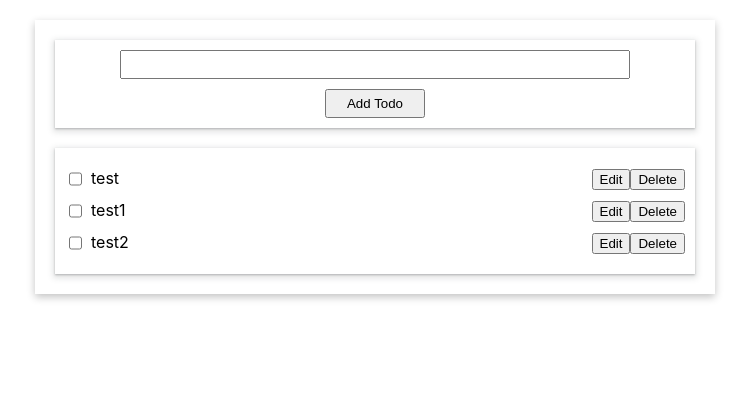
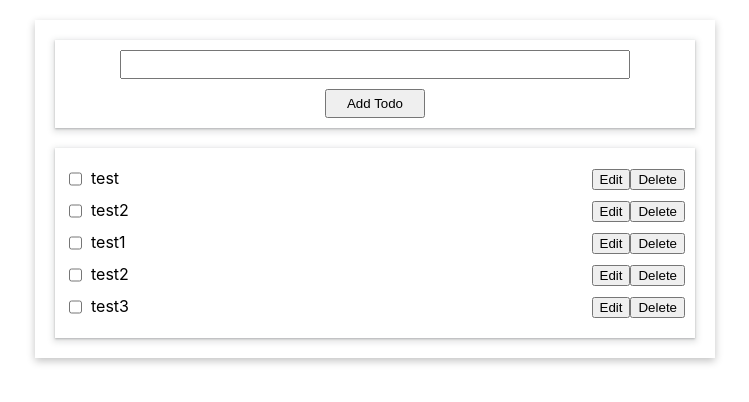
Before and after one commit to SaajidMuhammad/react18-todo-poc, a React (Create React App) app: page / in a window 1280 px wide. Shown: the top 402 px of the page, without its empty margins (265-1014 px from the left). Built offline with nearby package versions, Linux system fonts and the light colour scheme.

Commit message:
Comp chnages

```diff
--- a/public/index.html
+++ b/public/index.html
@@ -10,34 +10,13 @@
       content="Web site created using create-react-app"
     />
     <link rel="apple-touch-icon" href="%PUBLIC_URL%/logo192.png" />
-    <!--
-      manifest.json provides metadata used when your web app is installed on a
-      user's mobile device or desktop. See https://developers.google.com/web/fundamentals/web-app-manifest/
-    -->
+
     <link rel="manifest" href="%PUBLIC_URL%/manifest.json" />
-    <!--
-      Notice the use of %PUBLIC_URL% in the tags above.
-      It will be replaced with the URL of the `public` folder during the build.
-      Only files inside the `public` folder can be referenced from the HTML.
 
-      Unlike "/favicon.ico" or "favicon.ico", "%PUBLIC_URL%/favicon.ico" will
-      work correctly both with client-side routing and a non-root public URL.
-      Learn how to configure a non-root public URL by running `npm run build`.
-    -->
-    <title>Todo App</title>
+    <title>Todo App new</title>
   </head>
   <body>
     <noscript>You need to enable JavaScript to run this app.</noscript>
     <div id="root"></div>
-    <!--
-      This HTML file is a template.
-      If you open it directly in the browser, you will see an empty page.
-
-      You can add webfonts, meta tags, or analytics to this file.
-      The build step will place the bundled scripts into the <body> tag.
-
-      To begin the development, run `npm start` or `yarn start`.
-      To create a production bundle, use `npm run build` or `yarn build`.
-    -->
   </body>
 </html>
--- a/src/App.js
+++ b/src/App.js
@@ -1,19 +1,36 @@
 import React, { useEffect, useState } from "react";
 import "./App.css";
-import Input from "./components/input/Input";
-import Todos from "./components/todos/Todos";
+import InputWrapper from "./components/inputWrapper/InputWrapper";
+import TodoList from "./components/todoList/TodoList";
 
 function App() {
-  const [todos, setTodos] = useState(["test", "test1", "test2"]);
-
-  useEffect(() => {
-    console.log("money recived");
-  }, [todos]);
+  const [todos, setTodos] = useState([
+    {
+      id: 1,
+      name: "test",
+    },
+    {
+      id: 2,
+      name: "test2",
+    },
+    {
+      id: 3,
+      name: "test1",
+    },
+    {
+      id: 4,
+      name: "test2",
+    },
+    {
+      id: 5,
+      name: "test3",
+    },
+  ]);
 
   return (
     <div className="App">
-      <Input setTodos={setTodos} todos={todos} />
-      <Todos todos={todos} />
+      <InputWrapper setTodos={setTodos} todos={todos} />
+      <TodoList setTodos={setTodos} todos={todos} />
     </div>
   );
 }
--- a/src/components/input/Input.jsx
+++ b/src/components/inputWrapper/InputWrapper.jsx
@@ -1,19 +1,15 @@
 import React, { useState } from "react";
-import "./Input.css";
+import "./InputWrapper.css";
 
-const Input = (props) => {
+const InputWrapper = ({ setTodos, todos }) => {
   const [todoInput, setTodoInput] = useState("");
 
   const addTodo = () => {
-    console.log("from parent", props.todos);
-
-    let existingTodos = props.todos;
-
+    let existingTodos = todos;
     existingTodos.push(todoInput);
-
-    console.log("added by son", existingTodos);
-
-    props.setTodos(existingTodos);
+    // console.log(existingTodos, "existingTodos");
+    setTodos(["test", "test1", "test2", "new"]);
+    // setTodos((preState) => [{ ...preState, todoInput }]);
   };
 
   return (
@@ -33,8 +29,16 @@ const Input = (props) => {
       >
         Add Todo
       </button>
+      {/*
+      <button
+        onClick={() => {
+          setTest("update");
+        }}
+      >
+        test
+      </button> */}
     </div>
   );
 };
 
-export default Input;
+export default InputWrapper;
--- /dev/null
+++ b/src/components/todoList/TodoList.jsx
@@ -0,0 +1,36 @@
+import React from "react";
+import "./TodoList.css";
+
+const TodosList = ({ todos, setTodos }) => {
+  const deleteTodo = (index) => {
+    todos.splice(index, 1);
+
+    setTodos(todos);
+
+    // console.log(todos, "todos list after remove");
+  };
+
+  return (
+    <div className="todo-wrapper">
+      {todos?.map((todo, index) => {
+        return (
+          <div className="single-todo" key={todo?.id}>
+            <div className="checkbox-wrapper">
+              <input type="checkbox" />
+              <div>{todo?.name}</div>
+            </div>
+
+            <div>
+              <button>Edit</button>
+              <button onClick={() => deleteTodo(index)}>Delete</button>
+            </div>
+          </div>
+        );
+      })}
+
+      {/* <div>{test}</div> */}
+    </div>
+  );
+};
+
+export default TodosList;
--- a/src/components/todos/Todos.jsx
+++ /dev/null
@@ -1,28 +0,0 @@
-import React from "react";
-import "./Todos.css";
-
-const Todos = (props) => {
-  console.log(props, "props");
-
-  return (
-    <div className="todo-wrapper">
-      {props.todos.map((todo, i) => {
-        return (
-          <div className="single-todo">
-            <div className="checkbox-wrapper">
-              <input type="checkbox" />
-              <div>{todo}</div>
-            </div>
-
-            <div>
-              <button>Edit</button>
-              <button>Delete</button>
-            </div>
-          </div>
-        );
-      })}
-    </div>
-  );
-};
-
-export default Todos;
```
Also changed, not shown: src/components/inputWrapper/InputWrapper.css (line endings or trailing spaces), src/components/todoList/TodoList.css (renamed from src/components/todos/Todos.css).
